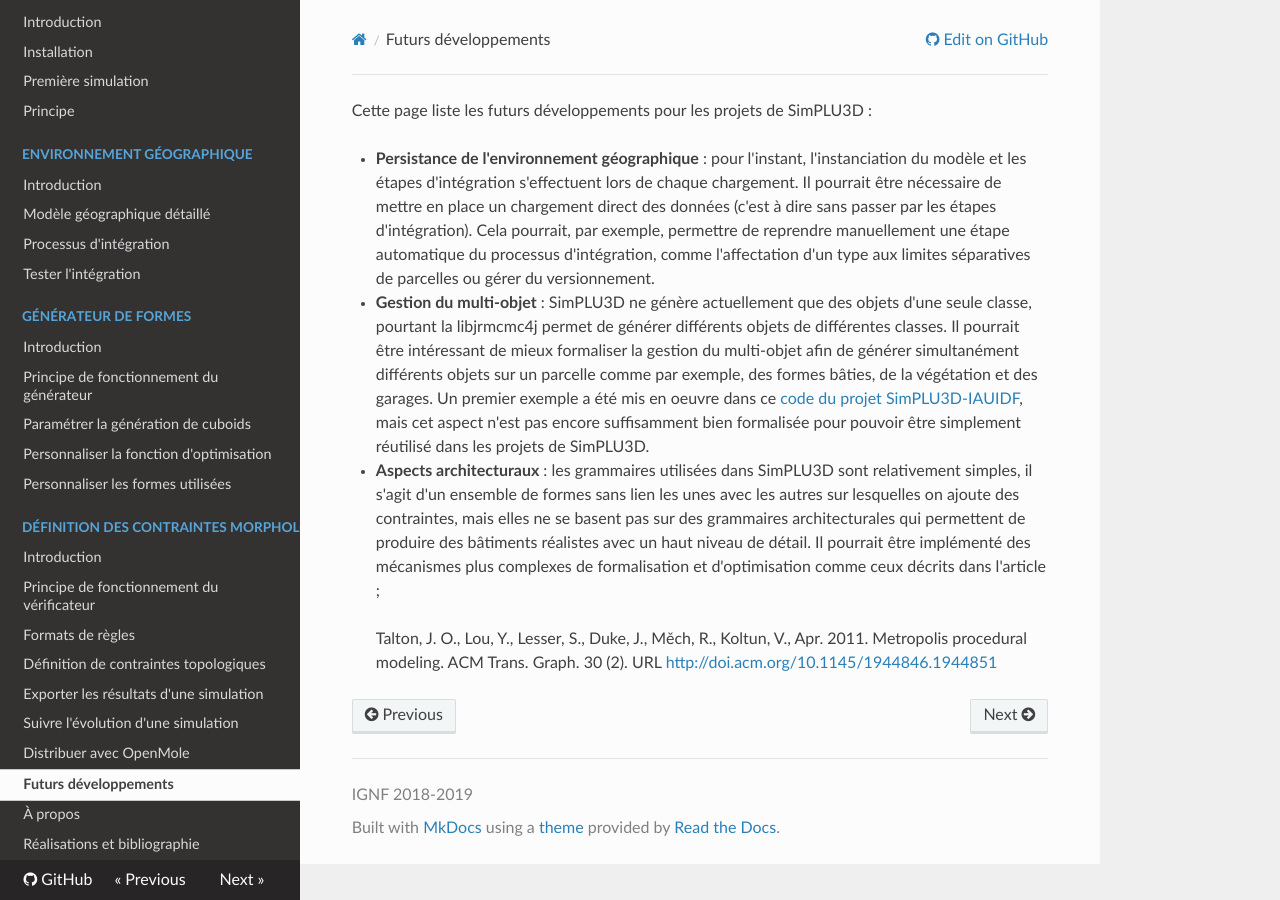
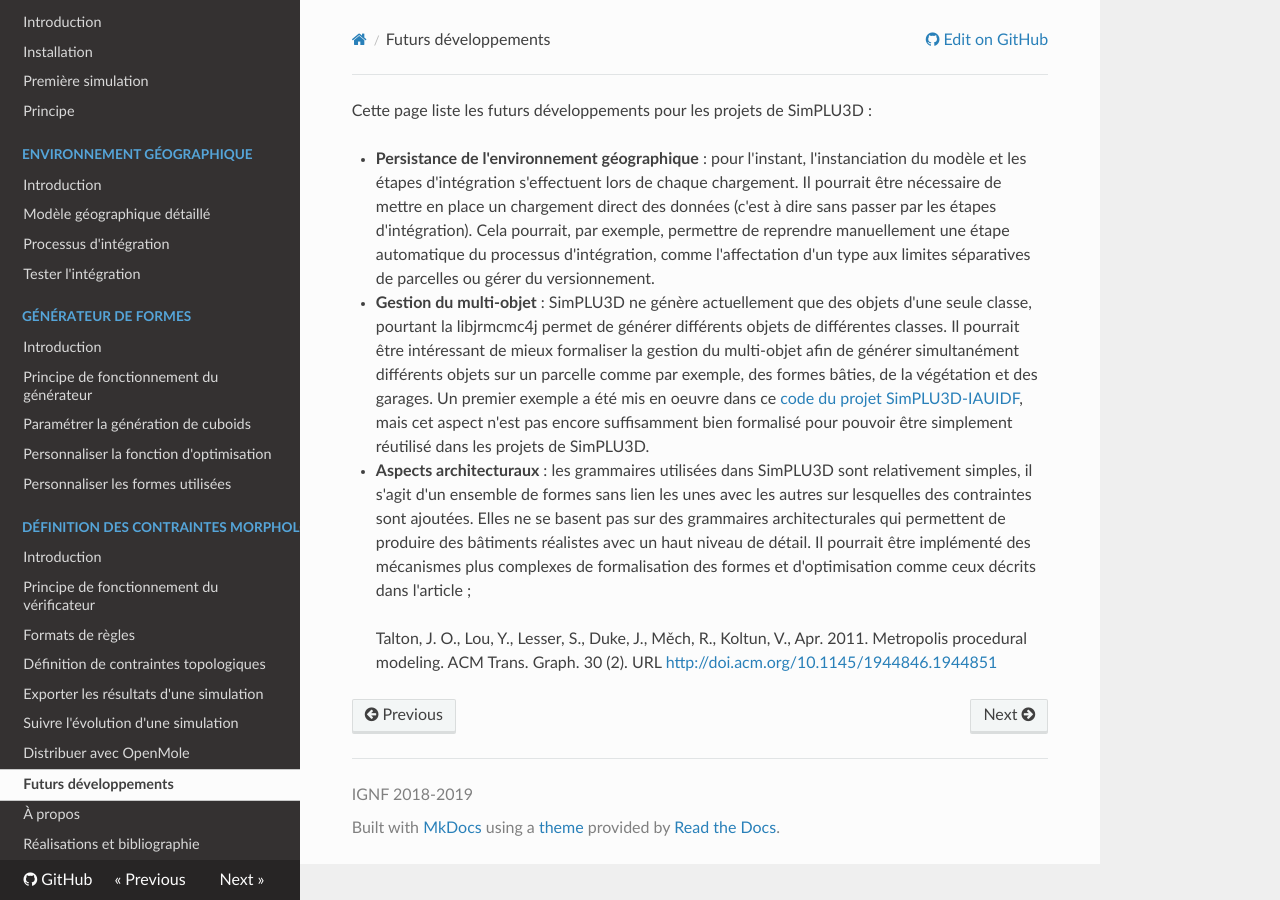
Before and after one commit to SimPLU3D/simplu3D-tutorial, an MkDocs documentation site: the page built from docs/development.md, in a window 1280 px wide. Built offline with MkDocs 1.6.1, drawn with Linux system fonts in a browser that asks for light colours; nearby versions of some CDN libraries.

Commit message:
Update development.md

```diff
--- a/docs/development.md
+++ b/docs/development.md
@@ -10,8 +10,8 @@ Cette page liste les futurs développements pour les projets de SimPLU3D :
 
 - **Persistance de l'environnement géographique** : pour l'instant, l'instanciation du modèle et les étapes d'intégration s'effectuent lors de chaque chargement. Il pourrait être nécessaire de mettre en place un chargement direct des données (c'est à dire sans passer par les étapes d'intégration). Cela pourrait, par exemple, permettre de reprendre manuellement une étape automatique du processus d'intégration, comme l'affectation d'un type aux limites séparatives de parcelles ou gérer du versionnement.
 
-- **Gestion du multi-objet** : SimPLU3D ne génère actuellement que des objets d'une seule classe, pourtant la libjrmcmc4j permet de générer différents objets de différentes classes. Il pourrait être intéressant de mieux formaliser la gestion du multi-objet afin de générer simultanément différents objets sur un parcelle comme par exemple, des formes bâties, de la végétation et des garages. Un premier exemple a été mis en oeuvre dans ce [code du projet SimPLU3D-IAUIDF](https://github.com/SimPLU3D/simplu3D-iauidf/blob/master/src/main/java/fr/ign/simplu3d/iauidf/optimizer/mix/MultipleBuildingsCuboid.java), mais cet aspect n'est pas encore suffisamment bien formalisée pour pouvoir être simplement réutilisé dans les projets de SimPLU3D.
+- **Gestion du multi-objet** : SimPLU3D ne génère actuellement que des objets d'une seule classe, pourtant la libjrmcmc4j permet de générer différents objets de différentes classes. Il pourrait être intéressant de mieux formaliser la gestion du multi-objet afin de générer simultanément différents objets sur un parcelle comme par exemple, des formes bâties, de la végétation et des garages. Un premier exemple a été mis en oeuvre dans ce [code du projet SimPLU3D-IAUIDF](https://github.com/SimPLU3D/simplu3D-iauidf/blob/master/src/main/java/fr/ign/simplu3d/iauidf/optimizer/mix/MultipleBuildingsCuboid.java), mais cet aspect n'est pas encore suffisamment bien formalisé pour pouvoir être simplement réutilisé dans les projets de SimPLU3D.
 
-- **Aspects architecturaux** : les grammaires utilisées dans SimPLU3D sont relativement simples, il s'agit d'un ensemble de formes sans lien les unes avec les autres sur lesquelles on ajoute des contraintes, mais elles ne se basent pas sur des grammaires architecturales qui permettent de produire des bâtiments réalistes avec un haut niveau de détail. Il pourrait être implémenté des mécanismes plus complexes de formalisation et d'optimisation comme ceux décrits dans l'article ;
+- **Aspects architecturaux** : les grammaires utilisées dans SimPLU3D sont relativement simples, il s'agit d'un ensemble de formes sans lien les unes avec les autres sur lesquelles des contraintes sont ajoutées. Elles ne se basent pas sur des grammaires architecturales qui permettent de produire des bâtiments réalistes avec un haut niveau de détail. Il pourrait être implémenté des mécanismes plus complexes de formalisation des formes et d'optimisation comme ceux décrits dans l'article ;
 
 > Talton, J. O., Lou, Y., Lesser, S., Duke, J., Měch, R., Koltun, V., Apr. 2011. Metropolis procedural modeling. ACM Trans. Graph. 30 (2). URL [http://doi.acm.org/10.1145/1944846.1944851](http://doi.acm.org/10.1145/1944846.1944851)
```
